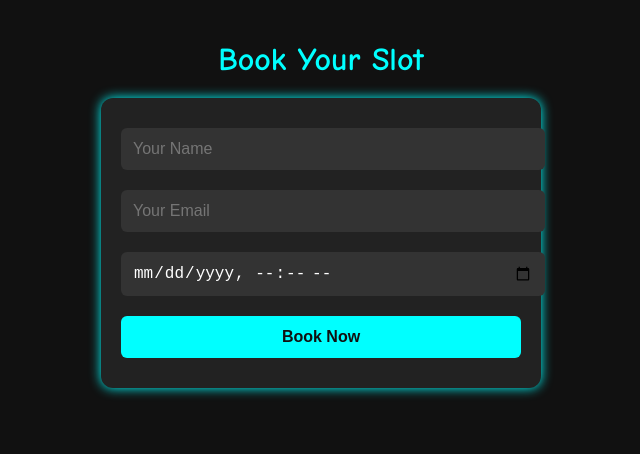
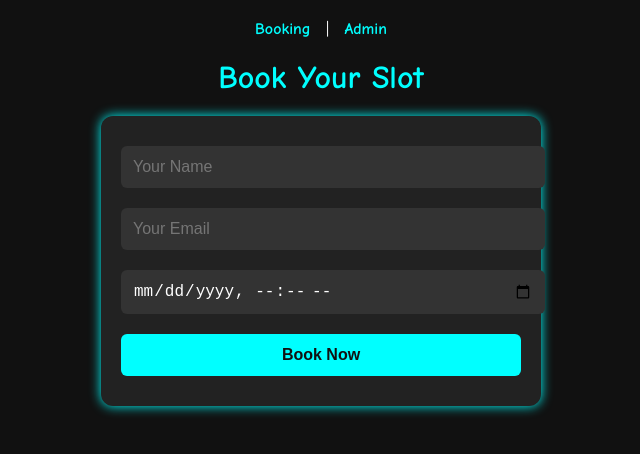
Before and after one commit to Helper101777/Bros-Adventure-Booking-, a plain HTML site: page index.html in a window 1280 px wide. Shown: the whole page, without its empty margins (319-959 px from the left). Drawn offline with Linux system fonts and the light colour scheme.

Commit message:
Add navigation links to index.html

```diff
--- a/index.html
+++ b/index.html
@@ -48,9 +48,23 @@
       background: #08f;
       color: #fff;
     }
+    nav {
+      text-align: center;
+      margin-bottom: 20px;
+    }
+    nav a {
+      color: #0ff;
+      text-decoration: none;
+      margin: 0 10px;
+      font-weight: bold;
+    }
   </style>
 </head>
 <body>
+  <nav>
+    <a href="index.html">Booking</a> |
+    <a href="admin.html">Admin</a>
+  </nav>
   <h1>Book Your Slot</h1>
   <form id="bookingForm">
     <input type="text" id="name" placeholder="Your Name" required />
```
